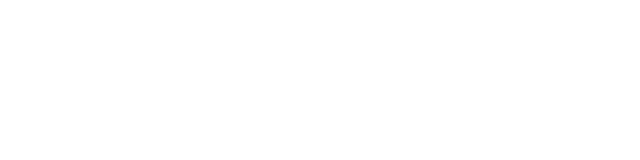
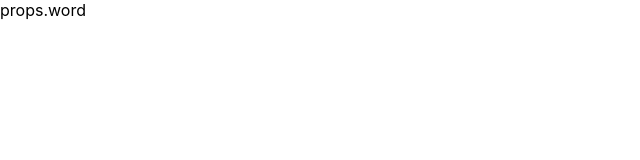
Before and after one commit to raujimenez/SpeedType, a React (Create React App) app: page / in a window 1280 px wide. Shown: the top 160 px of the page, without its empty margins (0-640 px from the left). Built offline with nearby package versions, Linux system fonts and the light colour scheme.

Commit message:
added template for word display

```diff
--- a/src/App.js
+++ b/src/App.js
@@ -1,9 +1,15 @@
-import React from 'react';
-import './App.css';
+import React, { useState } from "react";
+
+import WordDisplay from "./components/WordDisplay.jsx";
+
+import "./App.css";
 
 function App() {
+  const [word, setWord] = useState("");
+
   return (
     <div className="App">
+      <WordDisplay word={word} />
     </div>
   );
 }
--- /dev/null
+++ b/src/components/WordDisplay.jsx
@@ -0,0 +1,7 @@
+import React from "react";
+
+export default function WordDisplay(props) {
+  // going to add more func here later
+
+  return <div>props.word</div>;
+}
```
